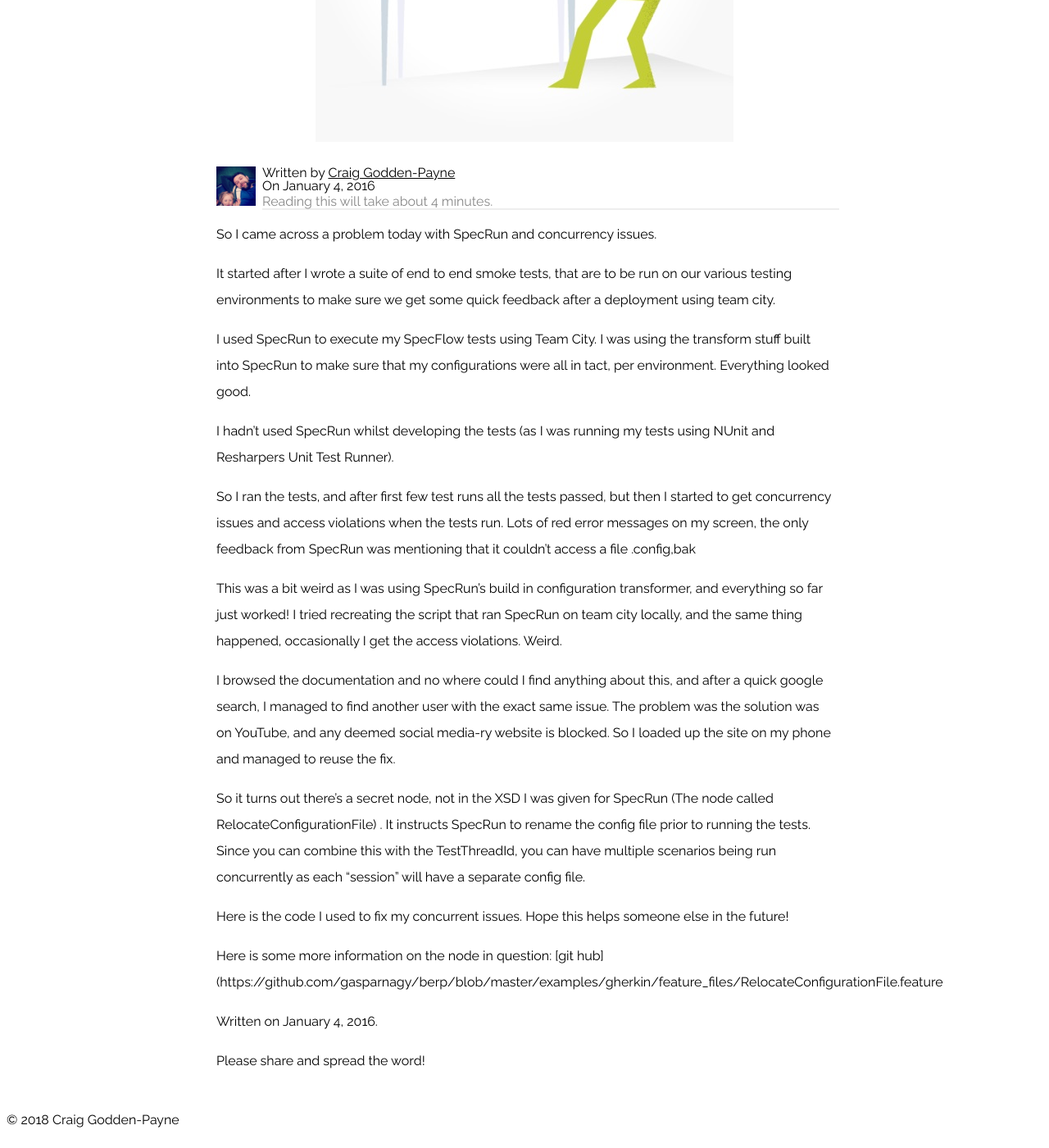
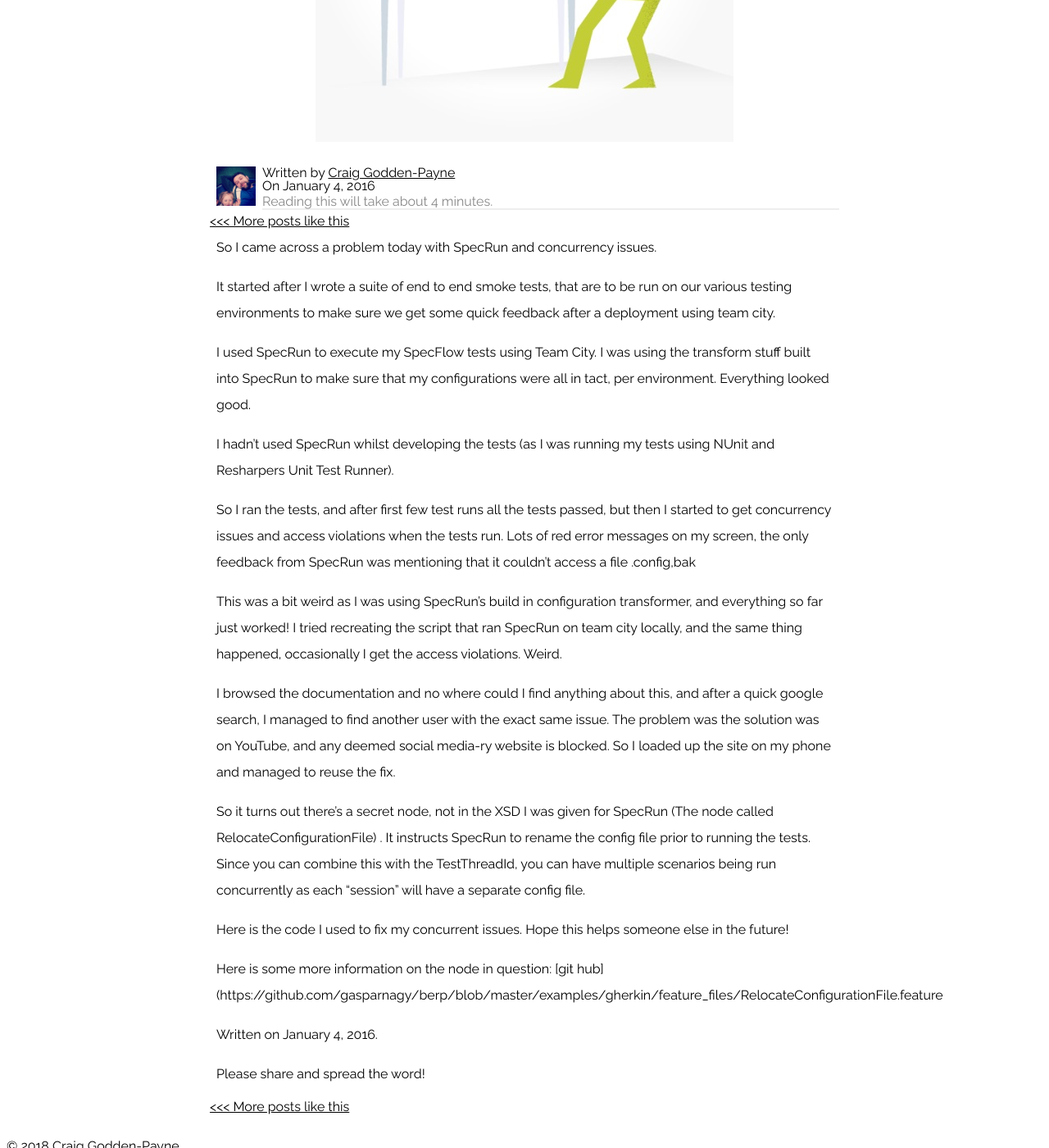
Before and after one commit to androidwiltron/craiggoddenpayne.github.io, a Jekyll site: the page built from _posts/2016-1-4-specflow-run-transforms.md, in a window 1280 px wide and 1400 px high, scrolled down 435 px. Shown: the whole window at 82% size. Built offline with Jekyll 4.4.1, drawn with Linux system fonts in a browser that asks for light colours; comment, search, counter and statistics services are not loaded; a style sheet for code colours, icons or effects is not loaded.

Commit message:
Added link back to homepage

```diff
--- a/_layouts/post.html
+++ b/_layouts/post.html
@@ -86,6 +86,9 @@ image {
         </div><br/>
       </div>
     </div>
+    <div>
+      <a href="http://craig.goddenpayne.co.uk"><<< More posts like this</a>
+    </div>
     <div class="entry">
       {{ content }}
     </div>
@@ -93,6 +96,7 @@ image {
       <p>Written on {{ page.date | date: "%B %e, %Y" }}.</p>
       <p>Please share and spread the word!</p>
       <div class='oss-widget-interface'></div>
+      <a href="http://craig.goddenpayne.co.uk"><<< More posts like this</a>
     </div>
   </div>
   {% include disqus.html %}
```
